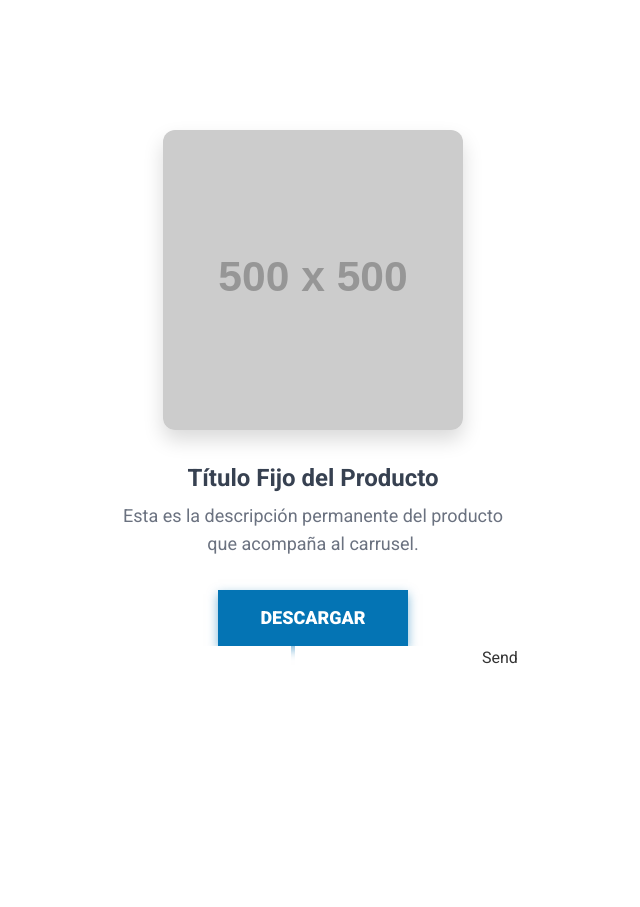
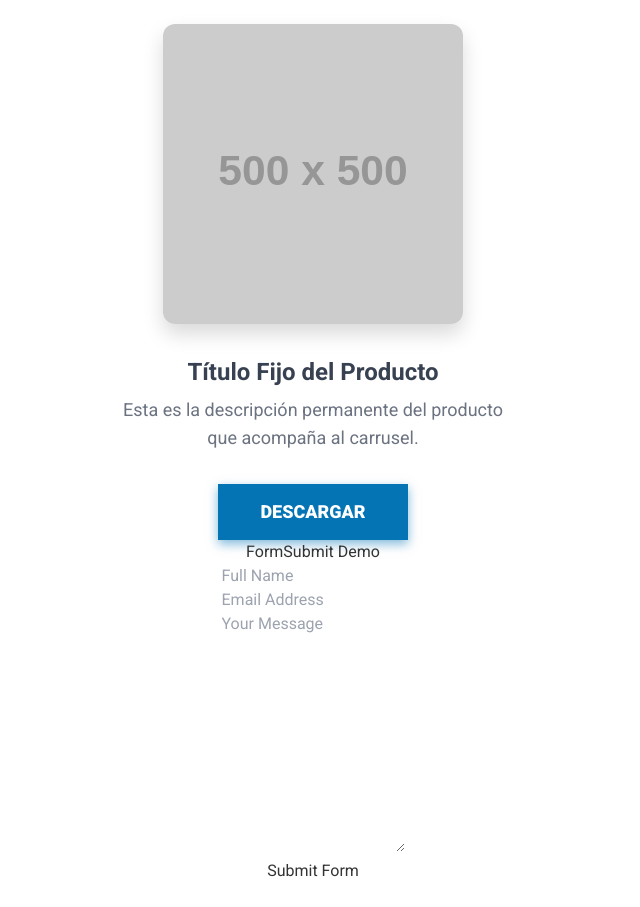
Before and after one commit to Miguelmpc96/---, a plain HTML site: page index.html in a window 1280 px wide. Shown: the whole page, without its empty margins (327-967 px from the left). Before the commit the page ends 800 px from the top, so only its background shows below. Drawn offline with nearby package versions, Linux system fonts and the light colour scheme; placeholder pictures from the web are drawn by us.

Commit message:
Update index.html

```diff
--- a/index.html
+++ b/index.html
@@ -35,11 +35,25 @@
         <a href="#" class="btn-download inline-block py-3 px-10 text-lg">
             Descargar
         </a>
-<form action="https://formsubmit.co/miguelmpc1996@gmail.com" method="POST">
-     <input type="text" name="name" required>
-     <input type="email" name="email" required>
-     <button type="submit">Send</button>
-</form>
+<div class="container">
+  <h1>FormSubmit Demo</h1>
+  <form target="_blank" action="https://formsubmit.co/miguelmpc1996@gmail.com" method="POST">
+    <div class="form-group">
+      <div class="form-row">
+        <div class="col">
+          <input type="text" name="name" class="form-control" placeholder="Full Name" required>
+        </div>
+        <div class="col">
+          <input type="email" name="email" class="form-control" placeholder="Email Address" required>
+        </div>
+      </div>
+    </div>
+    <div class="form-group">
+      <textarea placeholder="Your Message" class="form-control" name="message" rows="10" required></textarea>
+    </div>
+    <button type="submit" class="btn btn-lg btn-dark btn-block">Submit Form</button>
+  </form>
+</div>
     </div>
     <script src="script.js"></script>
 
```
